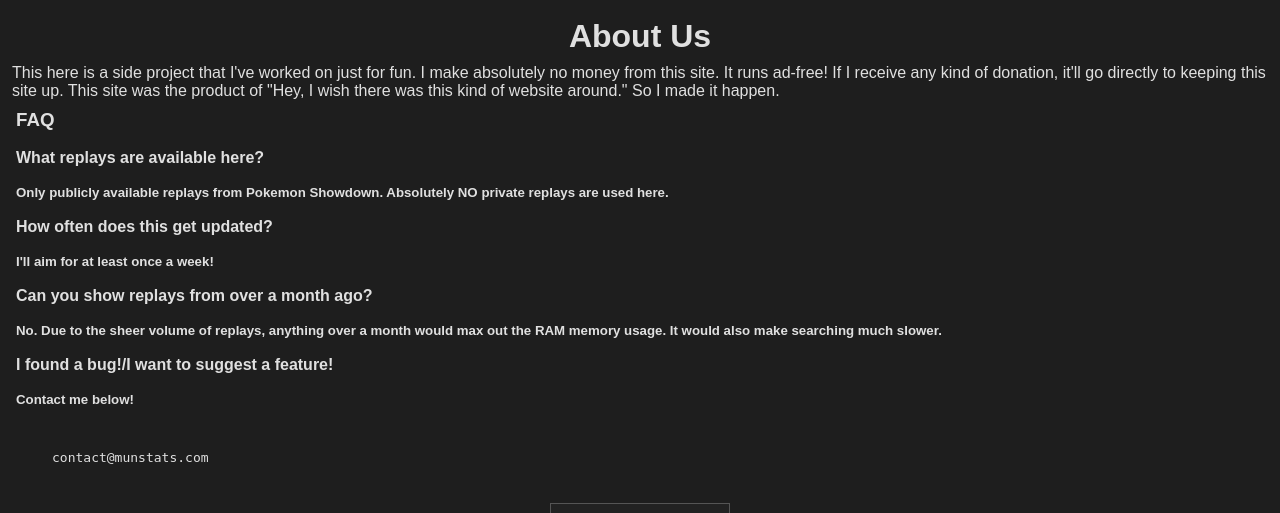
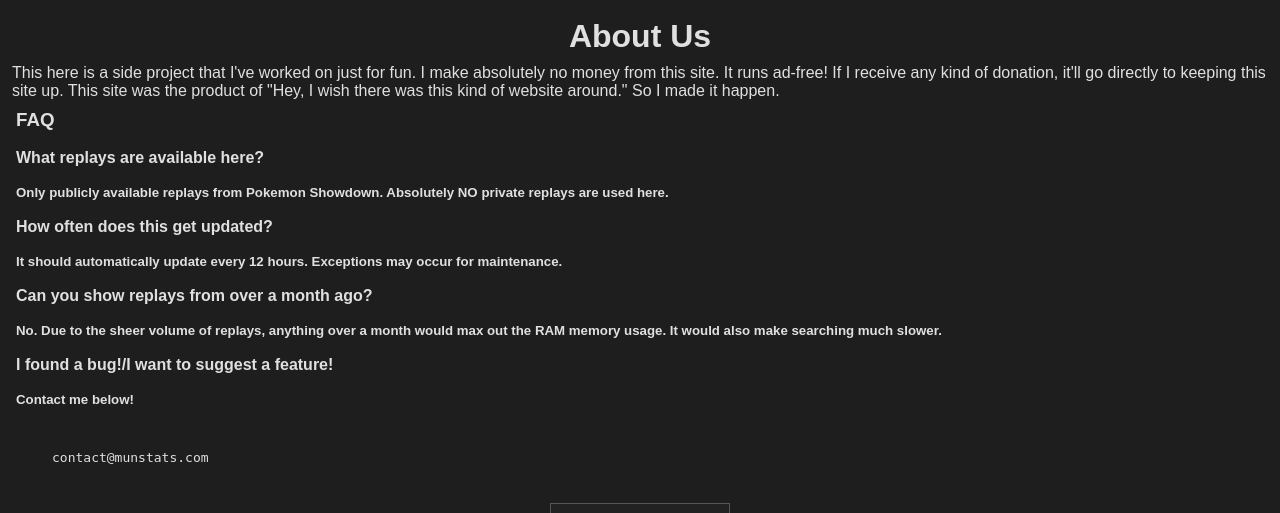
Before and after one commit to PizzaTimeJoshua/MunchTeams, a Flask app: page /about in a window 1280 px wide. Shown: the top 513 px of the page. Run offline with Flask 3, Linux system fonts and the light colour scheme; parts of the project's set-up code (start-up, migrations or seed data) failed here and were passed over.

Commit message:
Updated about.html

```diff
--- a/templates/about.html
+++ b/templates/about.html
@@ -46,7 +46,7 @@
       <h4>What replays are available here?</h4>
       <h5>Only publicly available replays from Pokemon Showdown. Absolutely NO private replays are used here.</h5>
       <h4>How often does this get updated?</h4>
-      <h5>I'll aim for at least once a week!</h5>
+      <h5>It should automatically update every 12 hours. Exceptions may occur for maintenance.</h5>
       <h4>Can you show replays from over a month ago?</h4>
       <h5>No. Due to the sheer volume of replays, anything over a month would max out the RAM memory usage. It would also make searching much slower.</h5>
       <h4>I found a bug!/I want to suggest a feature!</h4>
```
